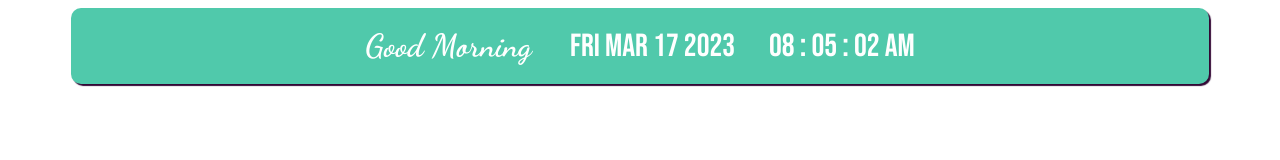
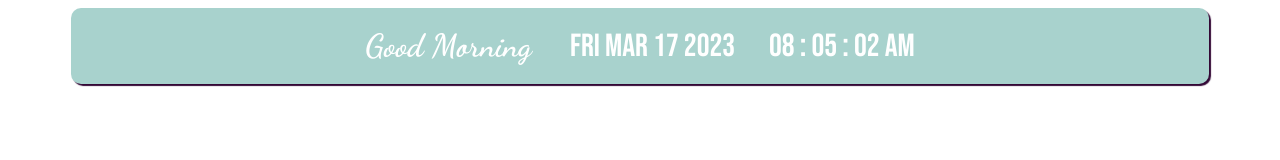
Before and after one commit to Usakara/greeting, a plain HTML site: page index.html in a window 1280 px wide. Drawn offline with Linux system fonts and the light colour scheme.

Commit message:
Update index.html

```diff
--- a/index.html
+++ b/index.html
@@ -40,7 +40,7 @@ h1 {
 .card {
     padding: 10px 25px 10px 25px;
     border-radius: 10px;
-    background: #50c9ab;
+    background: #a8d2cd;
     width: 85vw;
     color: #fff;
     display: inline-block;
```
